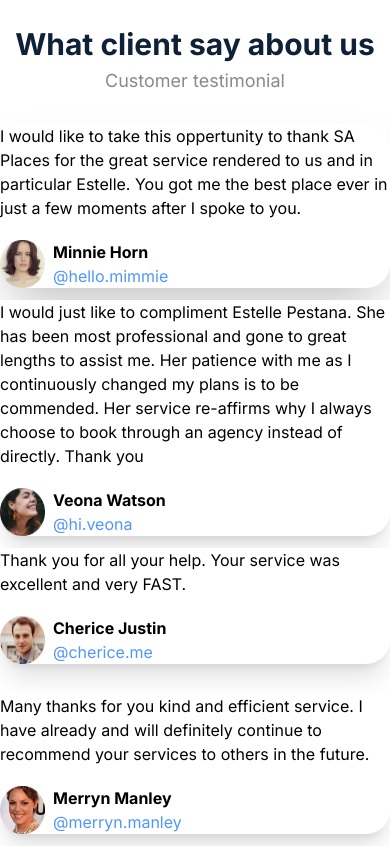
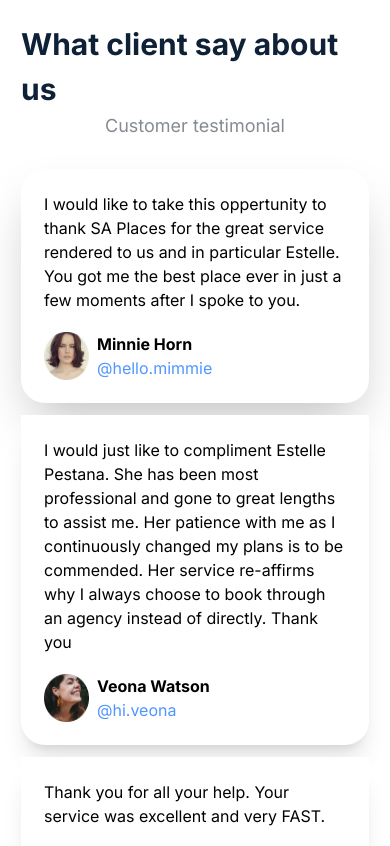
Before and after one commit to littledemon1234/Support-App, a Next.js app: page / in a window 390 px wide. Shown: the part 6260-7106 px from the top of the page. Built offline with nearby package versions, Linux system fonts and the light colour scheme.

Commit message:
add padiing in mobile size

```diff
--- a/src/app/Pricing.tsx
+++ b/src/app/Pricing.tsx
@@ -50,7 +50,7 @@ const pricing = () => {
                         </div>
 
                         <div className='bg-white text-[#E0E2E4] shadow-xl border-[2px] border-transparent  rounded-tl-2xl rounded-br-2xl  h-[700px] p-0 md:p-[50px] md:w-[480px] md:h-[600px]'>
-                            <div className='flex flex-col gap-8'>
+                            <div className='flex flex-col gap-8 pl-[21px] md:p-0 pt-[10px] md:pt-0'>
                                 <div>
                                     <h1 className='text-black font-bold text-[20px]'>Premium Pak</h1>
                                     <p className='text-[#FFC059] font-bold text-[20px]'>$49.99/mo</p>
--- a/src/app/TestimonialCard.tsx
+++ b/src/app/TestimonialCard.tsx
@@ -9,16 +9,16 @@ import Boy3 from './assets/img (5).png'
 import Image from 'next/image'
 const TestimonialCard = () => {
   return (
-    <>
-      <div className='flex md:flex-row flex-col md:gap-[60px] gap-[30px]'>
+    <><div className='pl-[21px] md:pl-0 md:pr-0 pr-[21px]'>
+<div className='flex md:flex-row flex-col md:gap-[60px] gap-[30px]'>
         <div className='flex md:flex-row flex-col justify-center items-center '>
           <h1 className='text-[#0F2137] text-[30px] font-bold'>What client say about us</h1>
-          <p className='text-[#858B91] text-[18px]'>Customer testimonial</p>
+          <p className='text-[#858B91] text-[18px] '>Customer testimonial</p>
         </div>
         <div className='flex  md:flex-row flex-col justify-center gap-3'>
           <div className='flex flex-col md:w-[380px] bg-white '>
-            <div className='flex flex-col gap-[20px] rounded-3xl border-black shadow-2xl md:p-5'>
-              <p className='md:w-[330px]'>I would like to take this oppertunity to thank SA Places for the great service rendered to us and in particular Estelle. You got me the best place ever in just a few moments after I spoke to you.</p>
+            <div className='flex flex-col gap-[20px] p-[23px]  rounded-3xl border-black shadow-2xl md:p-5'>
+              <p className='md:w-[330px] ' >I would like to take this oppertunity to thank SA Places for the great service rendered to us and in particular Estelle. You got me the best place ever in just a few moments after I spoke to you.</p>
               <div className='flex flex-row gap-2'>
                 <Image src={Girl} alt="" />
                 <div>
@@ -29,7 +29,7 @@ const TestimonialCard = () => {
             </div>
           </div>
           <div className='flex flex-col md:w-[380px] bg-white gap-3'>
-            <div className='flex flex-col gap-[20px] rounded-3xl border-black shadow-xl md:p-5'>
+            <div className='flex flex-col gap-[20px] p-[23px] rounded-3xl border-black shadow-xl md:p-5'>
               <p className='md:w-[330px]'>I would just like to compliment Estelle Pestana. She has been most professional and gone to great lengths to assist me. Her patience with me as I continuously changed my plans is to be commended. Her service re-affirms why I always choose to book through an agency instead of directly. Thank you</p>
               <div className='flex flex-row gap-2'>
                 <Image src={Girl2} alt="" />
@@ -41,7 +41,7 @@ const TestimonialCard = () => {
             </div>
           </div>
           <div className='flex flex-col md:w-[380px] bg-white '>
-            <div className='flex flex-col gap-[20px] rounded-3xl border-black shadow-xl md:p-5'>
+            <div className='flex flex-col gap-[20px] p-[23px] rounded-3xl border-black shadow-xl md:p-5'>
               <p className='md:w-[330px]'>Thank you for all your help. Your service was excellent and very FAST.</p>
               <div className='flex flex-row gap-2'>
                 <Image src={Boy} alt="" />
@@ -55,7 +55,7 @@ const TestimonialCard = () => {
         </div>
         <div className='flex  md:flex-row flex-col justify-center gap-3'>
           <div className='flex flex-col md:w-[380px] bg-white '>
-            <div className='flex flex-col gap-[20px] rounded-3xl border-black shadow-xl md:p-5'>
+            <div className='flex flex-col gap-[20px] p-[23px] rounded-3xl border-black shadow-xl md:p-5'>
               <p className='md:w-[330px]'>Many thanks for you kind and efficient service. I have already and will definitely continue to recommend your services to others in the future.</p>
               <div className='flex flex-row gap-2'>
                 <Image src={Girl3} alt="" />
@@ -67,7 +67,7 @@ const TestimonialCard = () => {
             </div>
           </div>
           <div className='flex flex-col md:w-[380px] bg-white '>
-            <div className='flex flex-col gap-[20px] rounded-3xl border-black shadow-xl md:p-5'>
+            <div className='flex flex-col gap-[20px] p-[23px] rounded-3xl border-black shadow-xl md:p-5'>
               <p className='md:w-[330px]'>I have seldom experienced such an efficient help and support like from you! Thank you so much. We will do all the bookings during the next few days and I will revert to you with the end result</p>
               <div className='flex flex-row gap-2'>
                 <Image src={Boy2} alt="" />
@@ -79,7 +79,7 @@ const TestimonialCard = () => {
             </div>
           </div>
           <div className='flex flex-col md:w-[380px] bg-white '>
-            <div className='flex flex-col gap-[20px] rounded-3xl border-black shadow-xl md:p-5'>
+            <div className='flex flex-col gap-[20px] p-[23px] rounded-3xl border-black shadow-xl md:p-5'>
               <p className='md:w-[330px]'>For our recent trip to S.A. I booked several accommodation thru SA Places. I just wanted to tell you that everything worked out perfectly with all the bookings and also your booking was very quick and professional. I hope I have the opportunity to re-visit South Africa soon, I will then make my bookings with your company again. I will also recommend</p>
               <div className='flex flex-row gap-2'>
                 <Image src={Boy3} alt="" />
@@ -92,6 +92,8 @@ const TestimonialCard = () => {
           </div>
         </div>
       </div>
+    </div>
+
     </>
   );
 };
```
